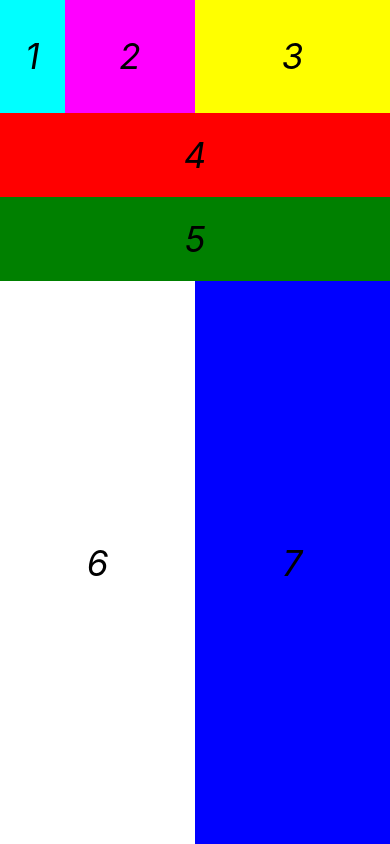
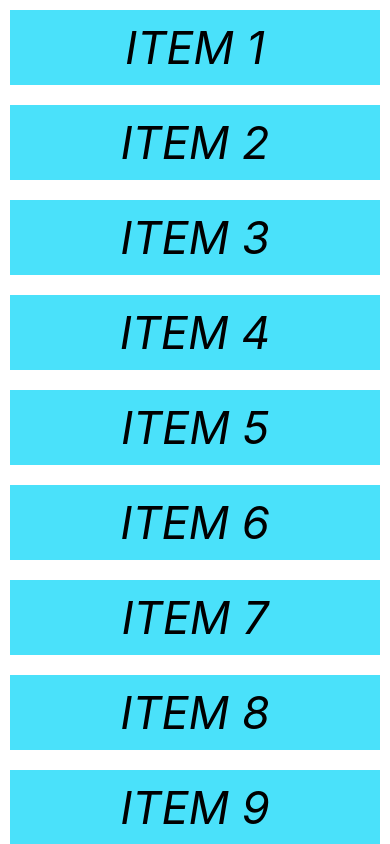
Before and after one commit to seungminkim12/react-native-tutorial, a React Native app in the folder firstApp/: screen / in a window 390 px wide. Built offline with nearby package versions, Linux system fonts and the light colour scheme.

Commit message:
List,ScrollView & RefreshControl

```diff
--- a/firstApp/App.tsx
+++ b/firstApp/App.tsx
@@ -1,4 +1,4 @@
-import React from 'react';
+import React, {useState, useEffect} from 'react';
 import type {PropsWithChildren} from 'react';
 import {
   Button,
@@ -7,49 +7,51 @@
   useColorScheme,
   Linking,
   View,
+  ScrollView,
+  RefreshControl,
 } from 'react-native';
 
 function App(): JSX.Element {
-  const [name, setName] = React.useState('ksm');
-  const [session, setSession] = React.useState({number: 6, title: 'state'});
-  const [current, setCurrent] = React.useState(true);
+  const [Items, setItems] = useState([
+    {key: 1, item: 'Item 1'},
+    {key: 2, item: 'Item 2'},
+    {key: 3, item: 'Item 3'},
+    {key: 4, item: 'Item 4'},
+    {key: 5, item: 'Item 5'},
+    {key: 6, item: 'Item 6'},
+    {key: 7, item: 'Item 7'},
+    {key: 8, item: 'Item 8'},
+    {key: 44, item: 'Item 9'},
+    {key: 68, item: 'Item 27'},
+    {key: 0, item: 'Item 78'},
+  ]);
+  const [Refreshing, setRefreshing] = useState(false);
 
-  const onClickHandler = () => {
-    setName('Seungmin Kim');
-    setSession({number: 7, title: 'style'});
-    setCurrent(false);
+  const onRefresh = () => {
+    setRefreshing(true);
+    setItems([...Items, {key: 69, item: 'Item 69'}]);
+    setRefreshing(false);
   };
 
   return (
-    <View style={styles.body}>
-      <View style={styles.header}>
-        <View style={styles.view1}>
-          <Text style={styles.text}>1</Text>
-        </View>
-        <View style={styles.view2}>
-          <Text style={styles.text}>2</Text>
-        </View>
-        <View style={styles.view3}>
-          <Text style={styles.text}>3</Text>
-        </View>
-      </View>
-      <View style={styles.content}>
-        <View style={styles.view4}>
-          <Text style={styles.text}>4</Text>
-        </View>
-        <View style={styles.view5}>
-          <Text style={styles.text}>5</Text>
-        </View>
-      </View>
-      <View style={styles.footer}>
-        <View style={styles.view6}>
-          <Text style={styles.text}>6</Text>
-        </View>
-        <View style={styles.view7}>
-          <Text style={styles.text}>7</Text>
-        </View>
-      </View>
-    </View>
+    <ScrollView
+      horizontal={false}
+      style={styles.body}
+      refreshControl={
+        <RefreshControl
+          refreshing={Refreshing}
+          onRefresh={onRefresh}
+          colors={['#ff00ff']}
+        />
+      }>
+      {Items.map(item => {
+        return (
+          <View style={styles.item} key={item.key}>
+            <Text style={styles.text}>{item.item}</Text>
+          </View>
+        );
+      })}
+    </ScrollView>
   );
 }
 
@@ -59,65 +61,16 @@
     flexDirection: 'column',
     backgroundColor: '#ffffff',
   },
-  header: {
-    flex: 1,
-    flexDirection: 'row',
+  item: {
+    margin: 10,
+    backgroundColor: '#4ae1fa',
+    justifyContent: 'center',
+    alignItems: 'center',
   },
-  content: {
-    flex: 1.5,
-  },
-  footer: {
-    flex: 5,
-    flexDirection: 'row',
-  },
-  view1: {
-    flex: 1,
-    flexDirection: 'row',
-    backgroundColor: '#00ffff',
-    alignItems: 'center',
-    justifyContent: 'center',
-  },
-  view2: {
-    flex: 2,
-    flexDirection: 'row',
-    backgroundColor: '#ff00ff',
-    alignItems: 'center',
-    justifyContent: 'center',
-  },
-  view3: {
-    flex: 3,
-    flexDirection: 'row',
-    backgroundColor: '#ffff00',
-    alignItems: 'center',
-    justifyContent: 'center',
-  },
-  view4: {
-    flex: 1,
-    backgroundColor: 'red',
-    alignItems: 'center',
-    justifyContent: 'center',
-  },
-  view5: {
-    flex: 1,
-    backgroundColor: 'green',
-    alignItems: 'center',
-    justifyContent: 'center',
-  },
-  view6: {
-    flex: 2,
-    backgroundColor: 'white',
-    alignItems: 'center',
-    justifyContent: 'center',
-  },
-  view7: {
-    flex: 2,
-    backgroundColor: 'blue',
-    alignItems: 'center',
-    justifyContent: 'center',
-  },
+
   text: {
     color: '#000000',
-    fontSize: 35,
+    fontSize: 45,
     fontStyle: 'italic',
     margin: 10,
     textTransform: 'uppercase',
```
